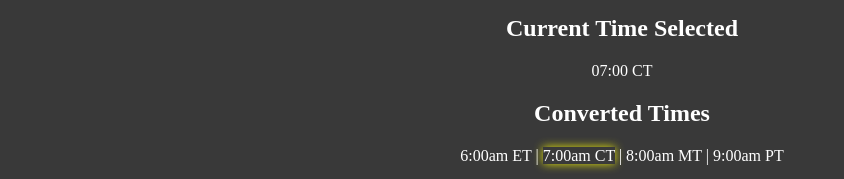
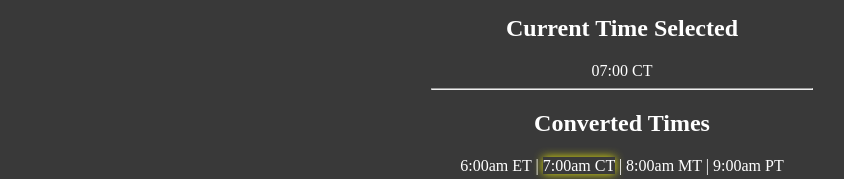
Before and after one commit to Masheen88/PT_TIMEZONE_CONVERTER, a plain HTML site: page index.html in a window 1280 px wide. Shown: the part 65-244 px from the top of the page, without its empty margins (18-862 px from the left). Drawn offline with Linux system fonts and the light colour scheme.

Commit message:
minor update

```diff
--- a/index.html
+++ b/index.html
@@ -36,7 +36,7 @@
         <div id="listOfTimes"></div>
       </div>
     </div>
-
+    <hr id="convertedTimeDivider" />
     <h2>Converted Times</h2>
     <p id="output"></p>
 
--- a/style.css
+++ b/style.css
@@ -64,6 +64,10 @@ body {
 .dark-mode {
   background-color: rgb(57, 57, 57);
   color: white;
+}
+
+#convertedTimeDivider {
+  width: 30%;
 }
 
 #selectTimeButton {
```
